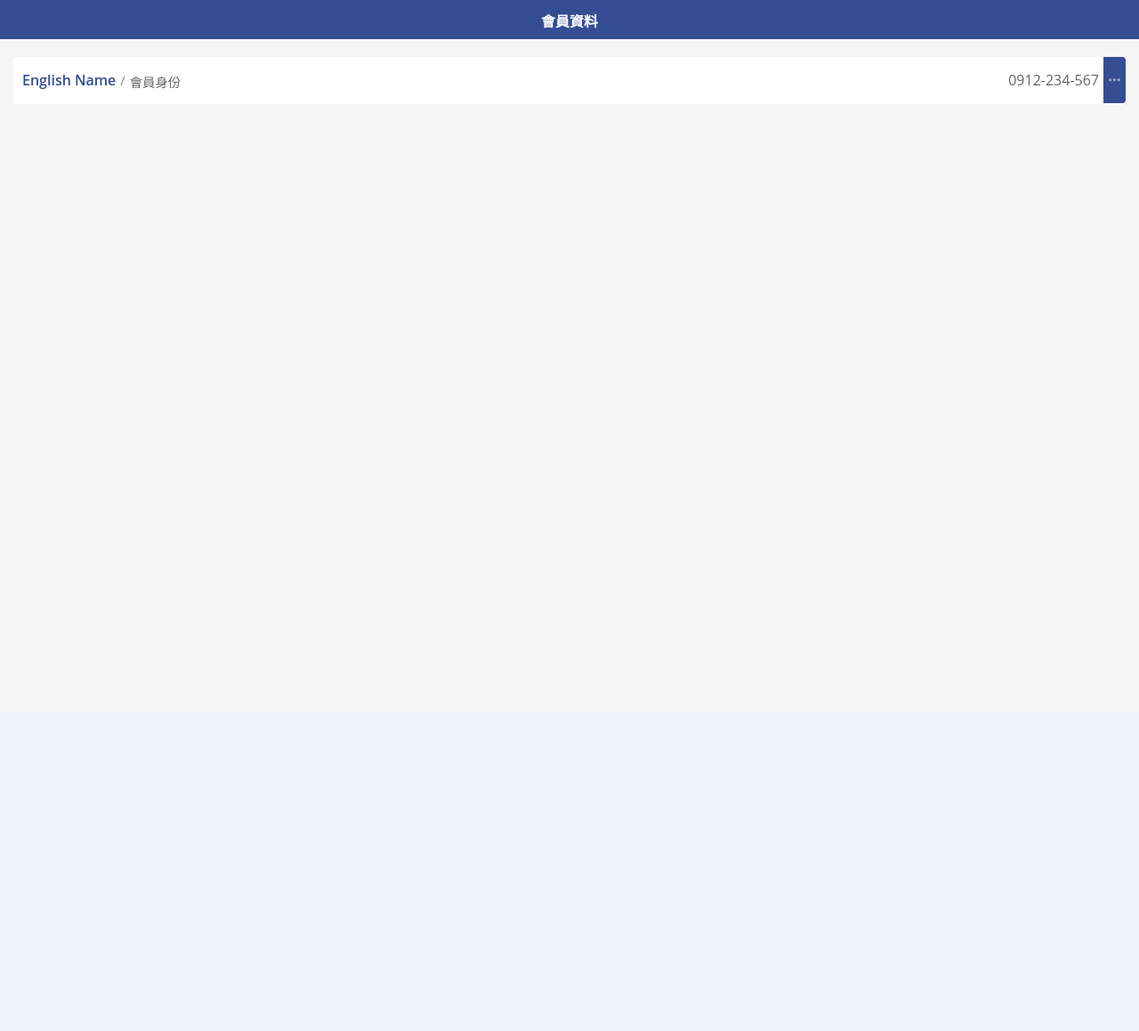
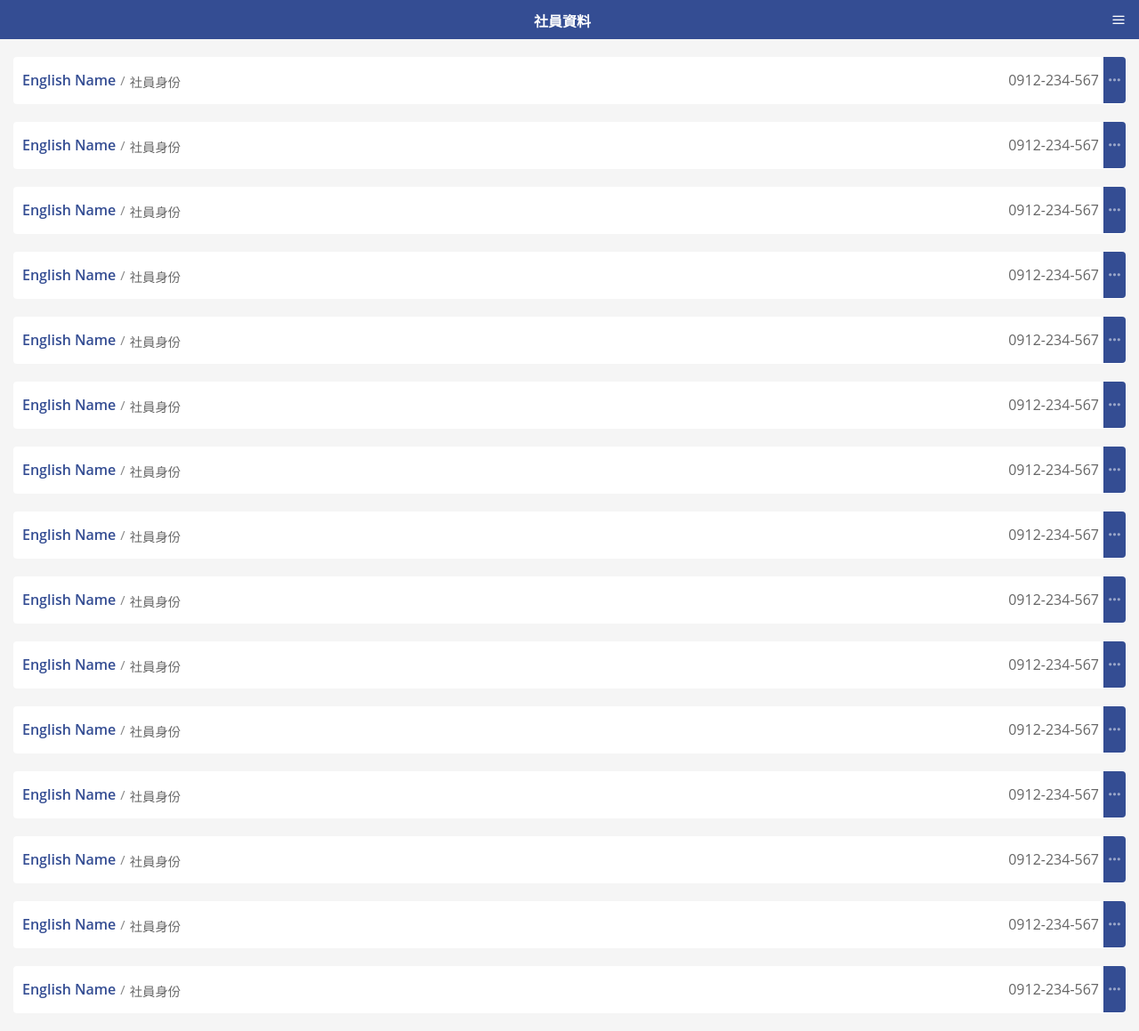
Before and after one commit to tsgo/rotary, a PHP site: page / in a window 1280 px wide. Shown: the whole page at 89% size. Before the commit the page ends 117 px from the top, so only its background shows below. Run offline with PHP 8.4, Linux system fonts and the light colour scheme.

Commit message:
社員資料修正

```diff
--- a/css/public.css
+++ b/css/public.css
@@ -3,28 +3,44 @@
 
 body { position: relative; display: inline-block; width: 100%; margin: 0; padding: 0; color: #5a5a5a; font-size: 12px; text-align: center; font-family: "微軟正黑體", "Open sans", "Helvetica Neue", HelveticaNeue, Helvetica, Arial, sans-serif; background-color: whitesmoke; }
 
-header { display: inline-block; width: 100%; height: 44px; background-color: #344d93; *zoom: 1; padding: 0 15px; }
-header:after { display: table; content: ""; line-height: 0; clear: both; }
-header h1 { display: inline-block; font-size: 1rem; color: white; }
-header a { display: inline-block; float: left; text-decoration: none; color: white; font-size: 1rem; line-height: 44px; }
-header a:before { display: inline-block; content: '\e90f'; font-family: icon; font-size: 1rem; }
+.mainUser { display: inline-block; width: 100%; min-height: 100vh; }
+.mainUser header { display: inline-block; width: 100%; height: 44px; background-color: #344d93; *zoom: 1; padding: 0 15px; }
+.mainUser header:after { display: table; content: ""; line-height: 0; clear: both; }
+.mainUser header h1 { display: inline-block; font-size: 1rem; color: white; }
+.mainUser header a { display: inline-block; float: left; text-decoration: none; color: white; font-size: 1rem; line-height: 44px; }
+.mainUser header a:before { display: inline-block; content: '\e90f'; font-family: icon; font-size: 1rem; }
+.mainUser header .icon-menu2 { display: inline-block; color: white; font-size: 1rem; line-height: 44px; float: right; }
+.mainUser p { display: inline-block; padding: 0; margin: 0; }
+.mainUser .cent { display: inline-block; width: 100%; padding: 20px 15px; }
+.mainUser .cent > div, .mainUser .cent .all_a { display: inline-block; width: 100%; background-color: white; -moz-border-radius: 4px; -webkit-border-radius: 4px; border-radius: 4px; *zoom: 1; margin-bottom: 20px; text-decoration: none; }
+.mainUser .cent > div:after, .mainUser .cent .all_a:after { display: table; content: ""; line-height: 0; clear: both; }
+.mainUser .cent > div:hover, .mainUser .cent > div:active, .mainUser .cent .all_a:hover, .mainUser .cent .all_a:active { border: 3px solid #344d93; -moz-border-radius: 4px; -webkit-border-radius: 4px; border-radius: 4px; }
+.mainUser .cent > div:last-child, .mainUser .cent .all_a:last-child { margin-bottom: 0; }
+.mainUser .cent > div .d_boxs, .mainUser .cent .all_a .d_boxs { display: inline-block; width: 100%; padding: 15px 10px; border-bottom: 1px solid rgba(102, 102, 102, 0.5); text-align: left; font-size: 1rem; color: rgba(102, 102, 102, 0.8); }
+.mainUser .cent > div .d_boxs:last-child, .mainUser .cent .all_a .d_boxs:last-child { border-bottom: 0; }
+.mainUser .cent > div .d_boxs:before, .mainUser .cent .all_a .d_boxs:before { display: inline-block; width: 30%; content: attr(title); font-size: 1rem; color: #344d93; font-weight: 600; }
+@media screen and (max-width: 324px) and (min-width: 0) { .mainUser .cent > div .d_boxs:before, .mainUser .cent .all_a .d_boxs:before { width: 40%; } }
+.mainUser .cent > div .name, .mainUser .cent .all_a .name { display: inline-block; color: #344d93; font-weight: 600; font-size: 1rem; float: left; padding: 15px 0 15px 10px; }
+.mainUser .cent > div .member_id, .mainUser .cent .all_a .member_id { display: inline-block; font-size: .9rem; color: #666666; float: left; margin-top: 2px; padding: 15px 0; }
+.mainUser .cent > div .member_id:before, .mainUser .cent .all_a .member_id:before { display: inline-block; content: '/'; font-size: .9rem; color: rgba(102, 102, 102, 0.8); margin: 0 5px; }
+.mainUser .cent > div .phone, .mainUser .cent .all_a .phone { display: inline-block; font-size: 1rem; color: #666666; float: right; padding: 15px 0; }
+@media screen and (max-width: 324px) and (min-width: 0) { .mainUser .cent > div .phone, .mainUser .cent .all_a .phone { float: left; padding: 0 0 15px 10px; } }
+.mainUser .cent > div i, .mainUser .cent .all_a i { display: inline-block; background-color: #344d93; float: right; width: 25px; -moz-border-radius: 0 4px 4px 0; -webkit-border-radius: 0; border-radius: 0 4px 4px 0; padding: 18px 0 12px 0; margin-left: 5px; font-size: 1rem; color: rgba(255, 255, 255, 0.5); height: 100%; overflow: hidden; font-style: normal; }
+@media screen and (max-width: 324px) and (min-width: 0) { .mainUser .cent > div i, .mainUser .cent .all_a i { padding: 35px 0 32px 0; } }
 
-p { display: inline-block; padding: 0; margin: 0; }
+.menu_boxs { display: none; width: 200px; height: 100%; z-index: 3; position: absolute; top: 0; right: -200px; background-color: #e1eaef; -moz-transition: all 0.3s; -o-transition: all 0.3s; -webkit-transition: all 0.3s; transition: all 0.3s; *zoom: 1; }
+.menu_boxs:after { display: table; content: ""; line-height: 0; clear: both; }
+.menu_boxs.hovermenu { display: inline-block; right: 0; }
+.menu_boxs.goback { right: -200px; }
+.menu_boxs .lastMenu, .menu_boxs .threeMenu { display: inline-block; width: 100%; padding: 15px 10px; border-bottom: 1px solid white; text-align: left; font-size: 1rem; color: #555555; text-decoration: none; -moz-transition: all 0.3s; -o-transition: all 0.3s; -webkit-transition: all 0.3s; transition: all 0.3s; font-weight: 600; }
+.menu_boxs .lastMenu:first-child, .menu_boxs .threeMenu:first-child { padding: 0 10px; }
+.menu_boxs .lastMenu.otherMenu, .menu_boxs .threeMenu.otherMenu { padding-left: 30px; border-bottom: 1px dotted white; }
+.menu_boxs .lastMenu.otherMenu:last-child, .menu_boxs .threeMenu.otherMenu:last-child { border-bottom: 1px solid white; }
+.menu_boxs .lastMenu.icon-cross2, .menu_boxs .threeMenu.icon-cross2 { font-size: 1rem; line-height: 44px; color: #2d4488; font-weight: 600; text-align: right; }
+.menu_boxs .lastMenu:hover, .menu_boxs .threeMenu:hover { color: #00b7ea; }
+.menu_boxs .threeMenu:after { display: inline-block; content: '\e90a'; font-family: 'icomoon'; font-size: 1.2rem; float: right; }
+.menu_boxs .lastMenu_boxs { display: none; width: 100%; }
+.menu_boxs .lastMenu_boxs.showMenu { display: inline-block; }
 
-.cent { display: inline-block; width: 100%; padding: 20px 15px; }
-.cent > div { display: inline-block; width: 100%; background-color: white; -moz-border-radius: 4px; -webkit-border-radius: 4px; border-radius: 4px; *zoom: 1; margin-bottom: 20px; }
-.cent > div:after { display: table; content: ""; line-height: 0; clear: both; }
-.cent > div:last-child { margin-bottom: 0; }
-.cent > div .all_a { display: inline-block; width: 100%; text-decoration: none; }
-.cent > div .all_a:hover, .cent > div .all_a:active { border: 3px solid #344d93; -moz-border-radius: 4px; -webkit-border-radius: 4px; border-radius: 4px; }
-.cent > div .all_a .d_boxs { display: inline-block; width: 100%; padding: 15px 10px; border-bottom: 1px solid rgba(102, 102, 102, 0.5); text-align: left; font-size: 1rem; color: rgba(102, 102, 102, 0.8); }
-.cent > div .all_a .d_boxs:last-child { border-bottom: 0; }
-.cent > div .all_a .d_boxs:before { display: inline-block; width: 30%; content: attr(title); font-size: 1rem; color: #344d93; font-weight: 600; }
-@media screen and (max-width: 324px) and (min-width: 0) { .cent > div .all_a .d_boxs:before { width: 40%; } }
-.cent > div .all_a .name { display: inline-block; color: #344d93; font-weight: 600; font-size: 1rem; float: left; padding: 15px 0 15px 10px; }
-.cent > div .all_a .member_id { display: inline-block; font-size: .9rem; color: #666666; float: left; margin-top: 2px; padding: 15px 0; }
-.cent > div .all_a .member_id:before { display: inline-block; content: '/'; font-size: .9rem; color: rgba(102, 102, 102, 0.8); margin: 0 5px; }
-.cent > div .all_a .phone { display: inline-block; font-size: 1rem; color: #666666; float: right; padding: 15px 0; }
-@media screen and (max-width: 324px) and (min-width: 0) { .cent > div .all_a .phone { float: left; padding: 0 0 15px 10px; } }
-.cent > div .all_a i { display: inline-block; background-color: #344d93; float: right; width: 25px; -moz-border-radius: 0 4px 4px 0; -webkit-border-radius: 0; border-radius: 0 4px 4px 0; padding: 18px 0 12px 0; margin-left: 5px; font-size: 1rem; color: rgba(255, 255, 255, 0.5); height: 100%; overflow: hidden; font-style: normal; }
-@media screen and (max-width: 324px) and (min-width: 0) { .cent > div .all_a i { padding: 35px 0 32px 0; } }
+.cover { display: inline-block; position: absolute; top: 0; left: -100%; background-color: rgba(49, 57, 64, 0.5); width: 100%; height: 100%; z-index: 2; }
+.cover.show { left: 0; }
--- a/detail.html
+++ b/detail.html
@@ -15,8 +15,11 @@
   </head>
   <body>
 
+    <div class='mainUser'>
       <header>
-      <a href="index.html">回上一頁</a>
+        <a href="index.html"></a>
+        <h1>社員資料</h1>
+        <div class='menu icon-menu2 apad'></a>
       </header>
 
       <div class='cent'>
@@ -34,6 +37,7 @@
           <p class='d_boxs' title='會員介紹：'>簡單的文字介紹簡單的文字介紹簡單的文字介紹簡單的文字介紹簡單的文字介紹簡單的文字介紹簡單的文字介紹簡單。</p>
         </div>
       </div>
+    </div>
 
   </body>
 </html>
--- a/index.html
+++ b/index.html
@@ -15,17 +15,150 @@
   </head>
   <body>
 
-    <header><h1>會員資料</h1></header>
+    <div class='mainUser'>
+      <header>
+        <h1>社員資料</h1>
+        <div class='menu icon-menu2 apad'></a>
+      </header>
 
-    <div class='cent'>
-      <div>
-        <a class='all_a' href="">
+
+      <div class='cent'>
+        <!-- 01 -->
+        <a class='all_a' href="detail.html">
           <p class='name'>English Name</p>
-          <p class='member_id'>會員身份</p>
+          <p class='member_id'>社員身份</p>
           <i class='icon-navigation-more'></i>
-          <p class='phone'>0912-234-567</p>
+          <p class=' phone'>0912-234-567</p>
         </a>
+
+        <!-- 02 -->
+        <a class='all_a' href="detail.html">
+          <p class='name'>English Name</p>
+          <p class='member_id'>社員身份</p>
+          <i class='icon-navigation-more'></i>
+          <p class=' phone'>0912-234-567</p>
+        </a>
+
+        <!-- 03 -->
+        <a class='all_a' href="detail.html">
+          <p class='name'>English Name</p>
+          <p class='member_id'>社員身份</p>
+          <i class='icon-navigation-more'></i>
+          <p class=' phone'>0912-234-567</p>
+        </a>
+
+        <!-- 04 -->
+        <a class='all_a' href="detail.html">
+          <p class='name'>English Name</p>
+          <p class='member_id'>社員身份</p>
+          <i class='icon-navigation-more'></i>
+          <p class=' phone'>0912-234-567</p>
+        </a>
+
+        <!-- 05 -->
+        <a class='all_a' href="detail.html">
+          <p class='name'>English Name</p>
+          <p class='member_id'>社員身份</p>
+          <i class='icon-navigation-more'></i>
+          <p class=' phone'>0912-234-567</p>
+        </a>
+
+        <!-- 06 -->
+        <a class='all_a' href="detail.html">
+          <p class='name'>English Name</p>
+          <p class='member_id'>社員身份</p>
+          <i class='icon-navigation-more'></i>
+          <p class=' phone'>0912-234-567</p>
+        </a>
+
+        <!-- 07 -->
+        <a class='all_a' href="detail.html">
+          <p class='name'>English Name</p>
+          <p class='member_id'>社員身份</p>
+          <i class='icon-navigation-more'></i>
+          <p class=' phone'>0912-234-567</p>
+        </a>
+
+        <!-- 08 -->
+        <a class='all_a' href="detail.html">
+          <p class='name'>English Name</p>
+          <p class='member_id'>社員身份</p>
+          <i class='icon-navigation-more'></i>
+          <p class=' phone'>0912-234-567</p>
+        </a>
+
+        <!-- 09 -->
+        <a class='all_a' href="detail.html">
+          <p class='name'>English Name</p>
+          <p class='member_id'>社員身份</p>
+          <i class='icon-navigation-more'></i>
+          <p class=' phone'>0912-234-567</p>
+        </a>
+
+        <!-- 10 -->
+        <a class='all_a' href="detail.html">
+          <p class='name'>English Name</p>
+          <p class='member_id'>社員身份</p>
+          <i class='icon-navigation-more'></i>
+          <p class=' phone'>0912-234-567</p>
+        </a>
+
+        <!-- 11 -->
+        <a class='all_a' href="detail.html">
+          <p class='name'>English Name</p>
+          <p class='member_id'>社員身份</p>
+          <i class='icon-navigation-more'></i>
+          <p class=' phone'>0912-234-567</p>
+        </a>
+
+        <!-- 12 -->
+        <a class='all_a' href="detail.html">
+          <p class='name'>English Name</p>
+          <p class='member_id'>社員身份</p>
+          <i class='icon-navigation-more'></i>
+          <p class=' phone'>0912-234-567</p>
+        </a>
+
+        <!-- 13 -->
+        <a class='all_a' href="detail.html">
+          <p class='name'>English Name</p>
+          <p class='member_id'>社員身份</p>
+          <i class='icon-navigation-more'></i>
+          <p class=' phone'>0912-234-567</p>
+        </a>
+
+        <!-- 14 -->
+        <a class='all_a' href="detail.html">
+          <p class='name'>English Name</p>
+          <p class='member_id'>社員身份</p>
+          <i class='icon-navigation-more'></i>
+          <p class=' phone'>0912-234-567</p>
+        </a>
+
+        <!-- 15 -->
+        <a class='all_a' href="detail.html">
+          <p class='name'>English Name</p>
+          <p class='member_id'>社員身份</p>
+          <i class='icon-navigation-more'></i>
+          <p class=' phone'>0912-234-567</p>
+        </a>
+
       </div>
     </div>
+
+    <!-- 手機選單・開始 -->
+    <div class='menu_boxs'>
+      <a class='lastMenu icon-cross2'></a>
+
+      <a href='book.html' class='lastMenu'>例會社刊</a>
+      <a href='index.html' class='lastMenu'>社員資料</a>
+      <a href='event.html' class='lastMenu'>社員動態</a>
+      <a href='money.html' class='lastMenu'>財務資訊</a>
+      <a href='photo.html' class='lastMenu'>相簿</a>
+
+    </div>
+    <div class='cover'></div>
+    <!-- 選單・結束 -->
+
   </body>
 </html>
--- a/scss/public.scss
+++ b/scss/public.scss
@@ -26,6 +26,10 @@ body {
   // @include selection(rgba(120, 186, 255, 1.00), rgba(255, 255, 255, 1));
 }
 
+.mainUser {
+  display: inline-block;
+  width: 100%;
+  min-height: 100vh;
 
   header {
     display: inline-block;
@@ -56,6 +60,14 @@ header {
         font-size: 1rem;
       }
     }
+
+    .icon-menu2 {
+      display: inline-block;
+      color: white;
+      font-size: 1rem;
+      line-height: 44px;
+      float: right;
+    }
   }
 
   p{
@@ -69,7 +81,7 @@ p{
     width: 100%;
     padding: 20px 15px;
 
-  > div {
+    > div, .all_a {
       display: inline-block;
       width: 100%;
       background-color: white;
@@ -77,18 +89,14 @@ p{
       @include clearfix();
       margin-bottom: 20px;
 
-    &:last-child {
-      margin-bottom: 0;
-    }
-
-    .all_a {
-      display: inline-block;
-      width: 100%;
       text-decoration: none;
-
       &:hover, &:active {
         border: 3px solid rgba(52, 77, 147, 1.00);
         @include border-radius(4px);
+      }
+
+      &:last-child {
+        margin-bottom: 0;
       }
 
       .d_boxs {
```
Also changed, not shown: other parts of scss/public.scss (+97 -1 lines), js/public.js (+33 -6 lines). Lines whose indentation alone changed are shown as unchanged.
